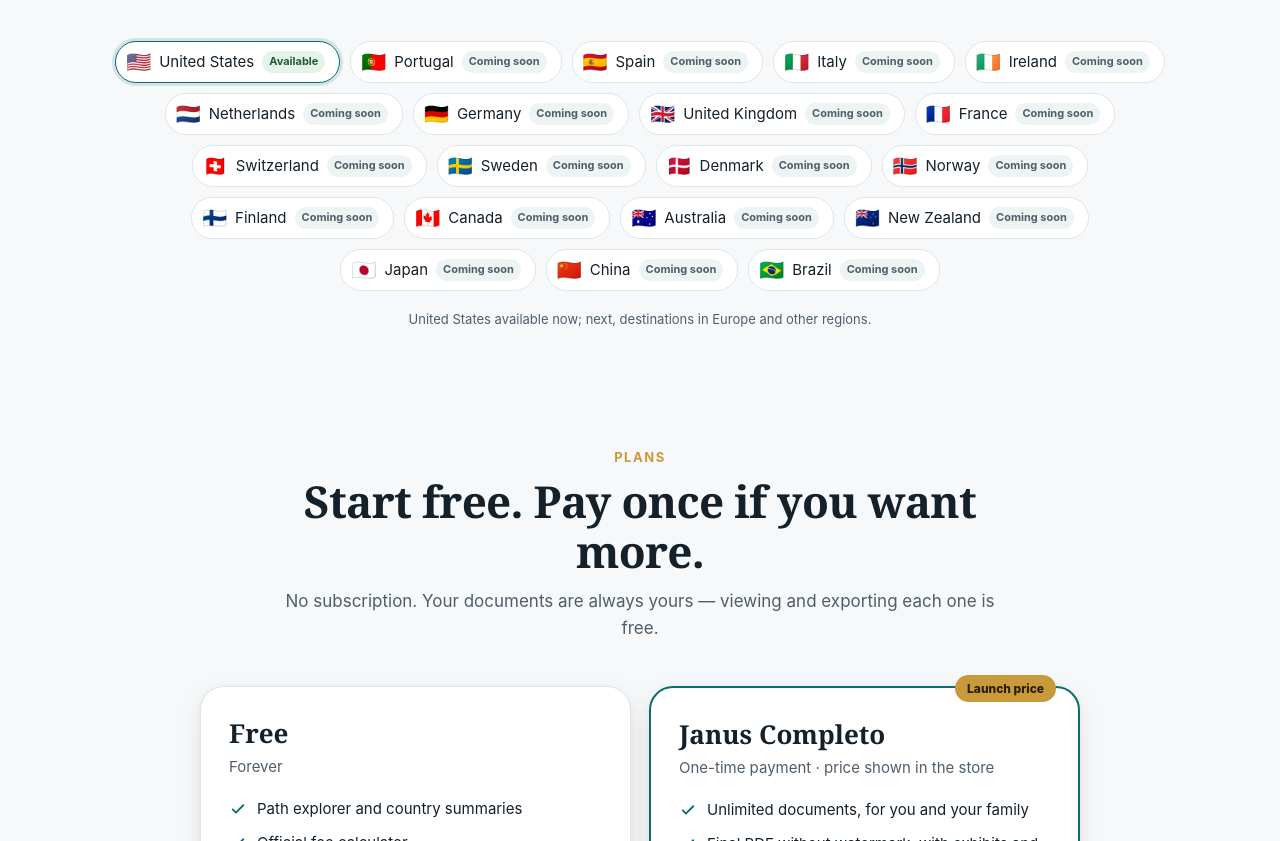
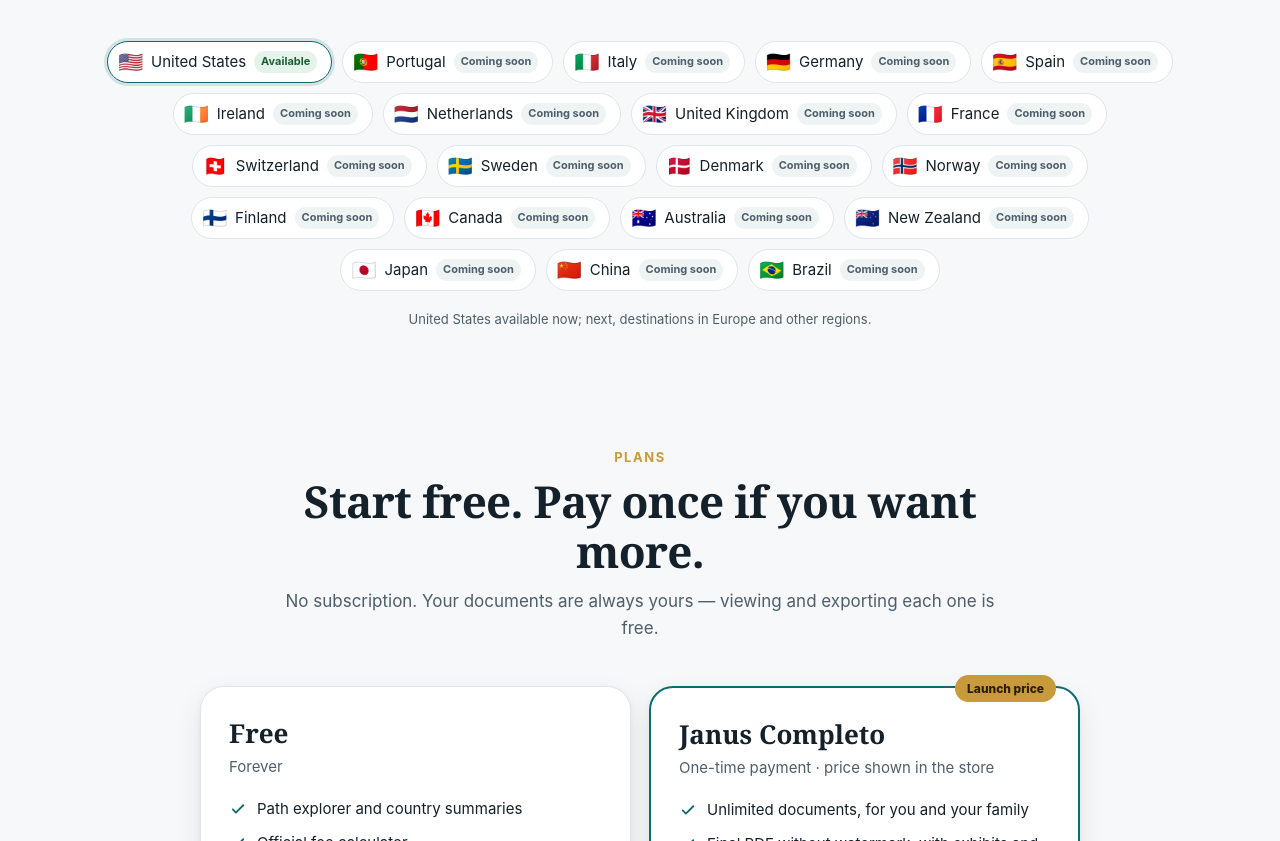
Before and after one commit to janusglobalvisa/janus, a plain HTML site: page index.html in a window 1280 px wide. Shown: the part 2883-3724 px from the top of the page. Drawn offline with Linux system fonts and the light colour scheme.

Commit message:
Site: ordem dos países (Portugal, Itália, Alemanha, Espanha)
Co-Authored-By: Claude Opus 5.5 <noreply@anthropic.com>
Claude-Session: https://claude.ai/code/session_01B3v3TwG1ZXqrFGAVzMm6YY

```diff
--- a/index.html
+++ b/index.html
@@ -651,7 +651,7 @@ footer a{color:var(--sec)}
       f1:"Privacy",f2:"Support",f3:"Terms",
       paises:{US:"United States",PT:"Portugal",DE:"Germany",GB:"United Kingdom",FR:"France",ES:"Spain",IT:"Italy",IE:"Ireland",NL:"Netherlands",CH:"Switzerland",SE:"Sweden",DK:"Denmark",NO:"Norway",FI:"Finland",CA:"Canada",AU:"Australia",NZ:"New Zealand",JP:"Japan",CN:"China",BR:"Brazil"}}
   };
-  var ORDEM=["US","PT","ES","IT","IE","NL","DE","GB","FR","CH","SE","DK","NO","FI","CA","AU","NZ","JP","CN","BR"];
+  var ORDEM=["US","PT","IT","DE","ES","IE","NL","GB","FR","CH","SE","DK","NO","FI","CA","AU","NZ","JP","CN","BR"];
   var flag=function(c){return String.fromCodePoint.apply(null,c.split("").map(function(l){return 0x1F1E6+l.charCodeAt(0)-65}))};
   var chk='<svg><use href="#check"/></svg>';
   var nl=(navigator.language||"pt").toLowerCase().slice(0,2);var lang=T[nl]?nl:"en";
```
